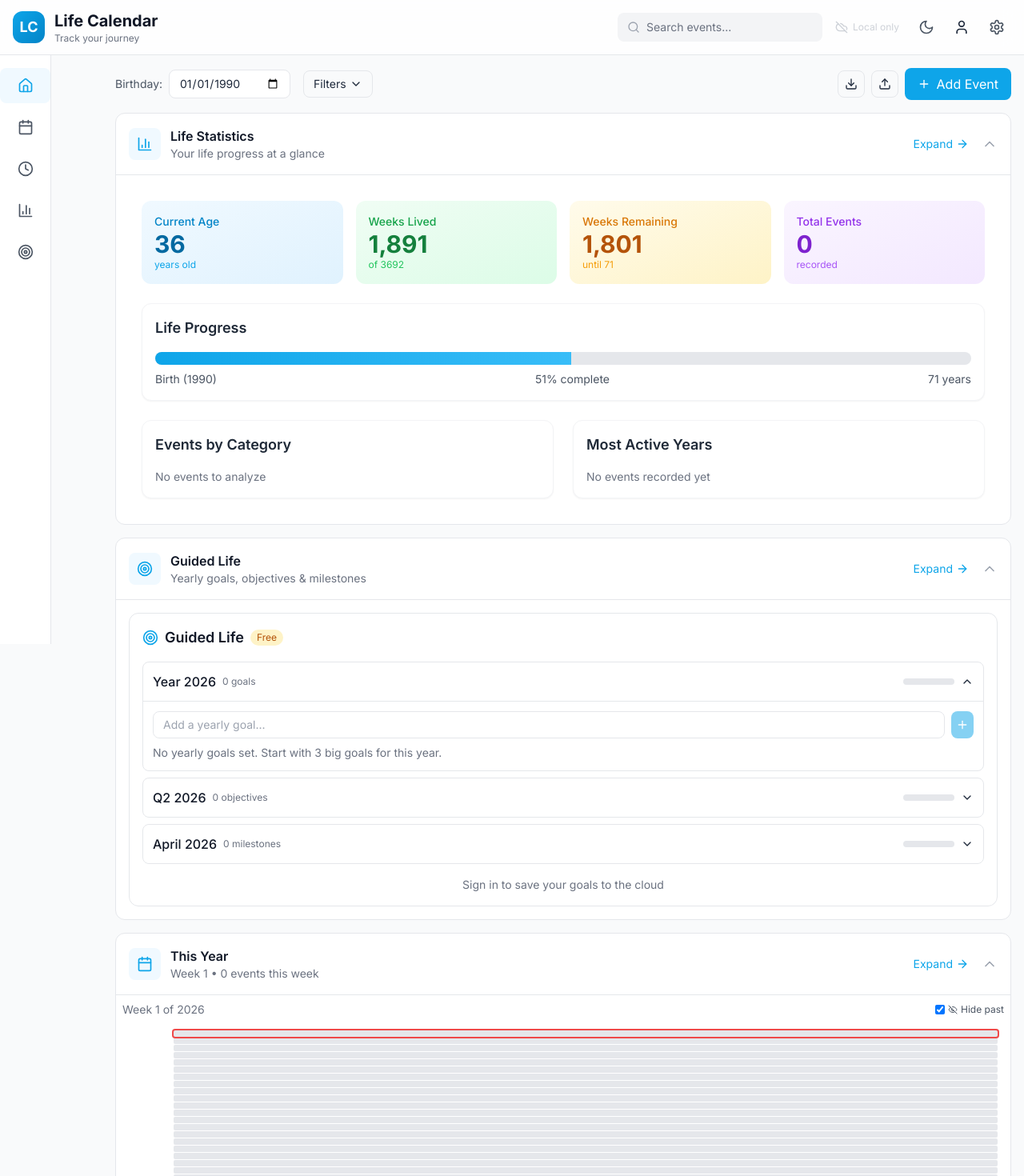
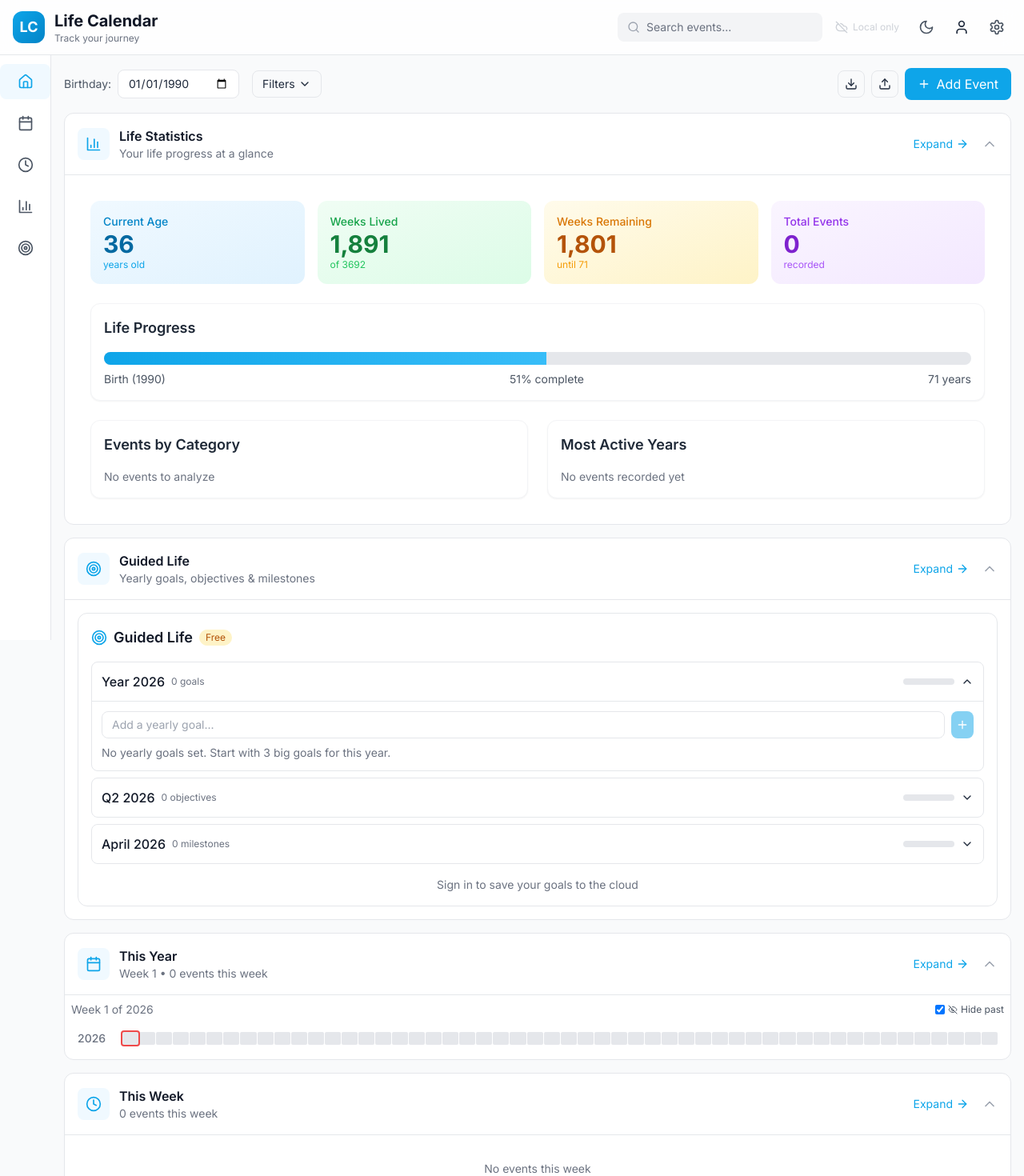
Before and after one commit to 4fo/lifecalendar, a React (Vite) app: page / in a window 1280 px wide. Shown: the top 1470 px of the page at 80% size. Built offline with nearby package versions, Linux system fonts and the light colour scheme.

Commit message:
Rebuild app with stable layout - nav fixed bottom, calendar uses flex for full width year rows, current 10-year batch expanded

```diff
--- a/src/App.tsx
+++ b/src/App.tsx
@@ -225,30 +225,8 @@ function AppContent() {
         onSyncClick={handleDailySync}
       />
 
-      <div className="flex">
-        <nav className="fixed bottom-0 md:sticky top-16 left-0 w-full md:w-16 md:h-[calc(100vh-4rem)] bg-white dark:bg-gray-800 border-t md:border-t-0 md:border-r border-gray-200 dark:border-gray-700 z-30">
-          <div className="flex md:flex-col justify-around md:justify-start md:pt-4 md:gap-2">
-            {tabs.map(tab => (
-              <button
-                key={tab.id}
-                onClick={() => setActiveTab(tab.id)}
-                className={`group relative flex flex-col items-center gap-1 p-3 md:p-3 rounded-lg transition-colors ${activeTab === tab.id ? 'text-primary-500 bg-primary-50 dark:bg-primary-900/20' : 'text-gray-600 dark:text-gray-400 hover:bg-gray-100 dark:hover:bg-gray-700'}`}
-                title={tab.description}
-              >
-                <tab.icon className="w-5 h-5" />
-                <span className="text-xs md:hidden">{tab.label}</span>
-                {/* Desktop tooltip */}
-                <div className="hidden md:block absolute left-full ml-2 px-3 py-2 bg-gray-900 dark:bg-gray-700 text-white text-xs rounded-lg opacity-0 invisible group-hover:opacity-100 group-hover:visible transition-all whitespace-nowrap z-50">
-                  <div className="font-medium">{tab.label}</div>
-                  <div className="text-gray-300 dark:text-gray-400 font-normal">{tab.description}</div>
-                  <div className="absolute left-0 -ml-1 top-1/2 -translate-y-1/2 w-2 h-2 bg-gray-900 dark:bg-gray-700 rotate-45" />
-                </div>
-              </button>
-            ))}
-          </div>
-        </nav>
-
-        <main className="flex-1 md:ml-16 p-4 pb-24 md:pb-4">
+      <div className="pb-20 md:pb-4">
+        <main className="md:ml-16 p-4">
           <div className="flex flex-col md:flex-row justify-between items-start md:items-center gap-4 mb-4">
             <div className="flex items-center gap-4">
               <div className="flex items-center gap-2">
@@ -369,6 +347,27 @@ function AppContent() {
         </main>
       </div>
 
+      <nav className="fixed bottom-0 left-0 right-0 md:sticky md:top-16 md:left-0 md:w-16 md:h-[calc(100vh-4rem)] bg-white dark:bg-gray-800 border-t md:border-t-0 md:border-r border-gray-200 dark:border-gray-700 z-30">
+        <div className="flex md:flex-col justify-around md:justify-start md:pt-4 md:gap-2">
+          {tabs.map(tab => (
+            <button
+              key={tab.id}
+              onClick={() => setActiveTab(tab.id)}
+              className={`group relative flex flex-col items-center gap-1 p-3 md:p-3 rounded-lg transition-colors ${activeTab === tab.id ? 'text-primary-500 bg-primary-50 dark:bg-primary-900/20' : 'text-gray-600 dark:text-gray-400 hover:bg-gray-100 dark:hover:bg-gray-700'}`}
+              title={tab.description}
+            >
+              <tab.icon className="w-5 h-5" />
+              <span className="text-xs md:hidden">{tab.label}</span>
+              <div className="hidden md:block absolute left-full ml-2 px-3 py-2 bg-gray-900 dark:bg-gray-700 text-white text-xs rounded-lg opacity-0 invisible group-hover:opacity-100 group-hover:visible transition-all whitespace-nowrap z-50">
+                <div className="font-medium">{tab.label}</div>
+                <div className="text-gray-300 dark:text-gray-400 font-normal">{tab.description}</div>
+                <div className="absolute left-0 -ml-1 top-1/2 -translate-y-1/2 w-2 h-2 bg-gray-900 dark:bg-gray-700 rotate-45" />
+              </div>
+            </button>
+          ))}
+        </div>
+      </nav>
+
       <EventModal
         event={editingEvent}
         isOpen={isEventModalOpen}
--- a/src/components/LifeCalendar.tsx
+++ b/src/components/LifeCalendar.tsx
@@ -35,6 +35,11 @@ export default function LifeCalendar({ birthday, events, onWeekClick, showOnlyCu
     });
   }, [lifeSpan, birthYear, currentYear, showOnlyCurrentYear, showPastYears]);
 
+  const currentBatchIndex = useMemo(() => {
+    const age = currentYear - birthYear;
+    return Math.floor(age / 10);
+  }, [currentYear, birthYear]);
+
   const batches = useMemo(() => {
     const result = [];
     for (let i = 0; i < years.length; i += 10) {
@@ -42,13 +47,6 @@ export default function LifeCalendar({ birthday, events, onWeekClick, showOnlyCu
     }
     return result;
   }, [years]);
-
-  const allBatchIndices = useMemo(() =>
-    new Set(Array.from({ length: batches.length }, (_, i) => i)),
-    [batches.length]
-  );
-
-  const [expandedBatches, setExpandedBatches] = useState<Set<number>>(allBatchIndices);
 
   const getEventsForWeek = (year: number, weekNum: number) => {
     const { start, end } = getWeekRange(weekNum, year, weekStartDay);
@@ -77,37 +75,31 @@ export default function LifeCalendar({ birthday, events, onWeekClick, showOnlyCu
     return categoryConfig ? `${categoryConfig.color}40` : 'bg-gray-200 dark:bg-gray-700';
   };
 
-  const toggleBatch = (index: number) => {
-    setExpandedBatches(prev => {
-      const next = new Set(prev);
+  const toggleBatch = (index: number, setExpandedBatches: any, expandedBatches: Set<number>) => {
+    const next = new Set(expandedBatches);
     if (next.has(index)) {
       next.delete(index);
     } else {
       next.add(index);
     }
-      return next;
-    });
+    setExpandedBatches(next);
   };
 
-  const WeekBlock = ({ year, weekNum, small = false }: { year: number; weekNum: number; small?: boolean }) => {
+  const WeekBlock = ({ year, weekNum }: { year: number; weekNum: number }) => {
     const isPast = isWeekPast(year, weekNum);
     const isCurrent = isCurrentWeek(year, weekNum);
     const weekEvents = getEventsForWeek(year, weekNum);
     const isHovered = hoveredWeek?.year === year && hoveredWeek?.weekNumber === weekNum;
 
-    const baseClasses = small
-      ? 'w-full h-2 rounded-sm'
-      : 'w-full h-3 sm:h-4 rounded-sm';
-
     return (
       <div
         className={`
-          ${baseClasses}
+          flex-1 h-3 sm:h-4 min-w-[2px]
           ${isPast && hideCompletedWeeks ? 'opacity-0' : 'opacity-100'}
           ${isPast ? 'bg-gray-200 dark:bg-gray-700' : getWeekColor(year, weekNum)}
           ${isCurrent ? 'ring-2 ring-red-500 ring-offset-0.5 animate-pulse' : ''}
           ${isHovered ? 'scale-110 z-10' : ''}
-          cursor-pointer transition-transform
+          cursor-pointer transition-transform rounded-sm
         `}
         onMouseEnter={() => setHoveredWeek({ year, weekNumber: weekNum })}
         onMouseLeave={() => setHoveredWeek(null)}
@@ -127,10 +119,10 @@ export default function LifeCalendar({ birthday, events, onWeekClick, showOnlyCu
           <div className="w-12 text-sm text-gray-500 dark:text-gray-400 font-medium flex-shrink-0">
             {currentYear}
           </div>
-          <div className="grid grid-cols-52 gap-px flex-1">
+          <div className="flex gap-px flex-1">
             {Array.from({ length: 52 }, (_, weekIndex) => {
               const weekNum = weekIndex + 1;
-              return <WeekBlock key={weekNum} year={currentYear} weekNum={weekNum} small />;
+              return <WeekBlock key={weekNum} year={currentYear} weekNum={weekNum} />;
             })}
           </div>
         </div>
@@ -138,22 +130,29 @@ export default function LifeCalendar({ birthday, events, onWeekClick, showOnlyCu
     );
   }
 
+  const [expandedBatches, setExpandedBatches] = useState<Set<number>>(() => {
+    const initial = new Set<number>();
+    initial.add(currentBatchIndex);
+    return initial;
+  });
+
   return (
-    <div className="space-y-2">
-      <div className="overflow-x-auto">
+    <div className="p-2 sm:p-4 space-y-2">
       {batches.map((batch, batchIndex) => {
         const isExpanded = expandedBatches.has(batchIndex);
         const firstYear = batch[0];
         const lastYear = batch[batch.length - 1];
+        const isCurrentBatch = batchIndex === currentBatchIndex;
 
         return (
-            <div key={batchIndex} className="border border-gray-200 dark:border-gray-700 rounded-lg overflow-hidden mb-2">
+          <div key={batchIndex} className="border border-gray-200 dark:border-gray-700 rounded-lg overflow-hidden">
             <button
-                onClick={() => toggleBatch(batchIndex)}
+              onClick={() => toggleBatch(batchIndex, setExpandedBatches, expandedBatches)}
               className="w-full flex items-center justify-between px-3 py-2 bg-gray-50 dark:bg-gray-700/50 hover:bg-gray-100 dark:hover:bg-gray-700 transition-colors"
             >
               <span className="text-sm font-medium text-gray-700 dark:text-gray-300">
                 {firstYear} - {lastYear} ({lastYear - firstYear + 1} years)
+                {isCurrentBatch && <span className="ml-2 text-xs text-primary-500">(Current)</span>}
               </span>
               {isExpanded ? <ChevronUp className="w-4 h-4" /> : <ChevronDown className="w-4 h-4" />}
             </button>
@@ -165,7 +164,7 @@ export default function LifeCalendar({ birthday, events, onWeekClick, showOnlyCu
                     <div className="w-12 text-xs text-gray-500 dark:text-gray-400 font-medium flex-shrink-0">
                       {year}
                     </div>
-                      <div className="grid grid-cols-52 gap-px flex-1 min-w-0">
+                    <div className="flex gap-px flex-1">
                       {Array.from({ length: 52 }, (_, weekIndex) => {
                         const weekNum = weekIndex + 1;
                         return <WeekBlock key={weekNum} year={year} weekNum={weekNum} />;
@@ -178,9 +177,8 @@ export default function LifeCalendar({ birthday, events, onWeekClick, showOnlyCu
           </div>
         );
       })}
-      </div>
 
-      <div className="flex items-center gap-4 text-xs px-2">
+      <div className="flex items-center gap-4 text-xs px-2 pt-2">
         <div className="flex items-center gap-1.5">
           <div className="w-3 h-3 rounded-sm bg-gray-200 dark:bg-gray-700" />
           <span className="text-gray-500 dark:text-gray-400">Past</span>
```
Lines whose indentation alone changed are shown as unchanged.
